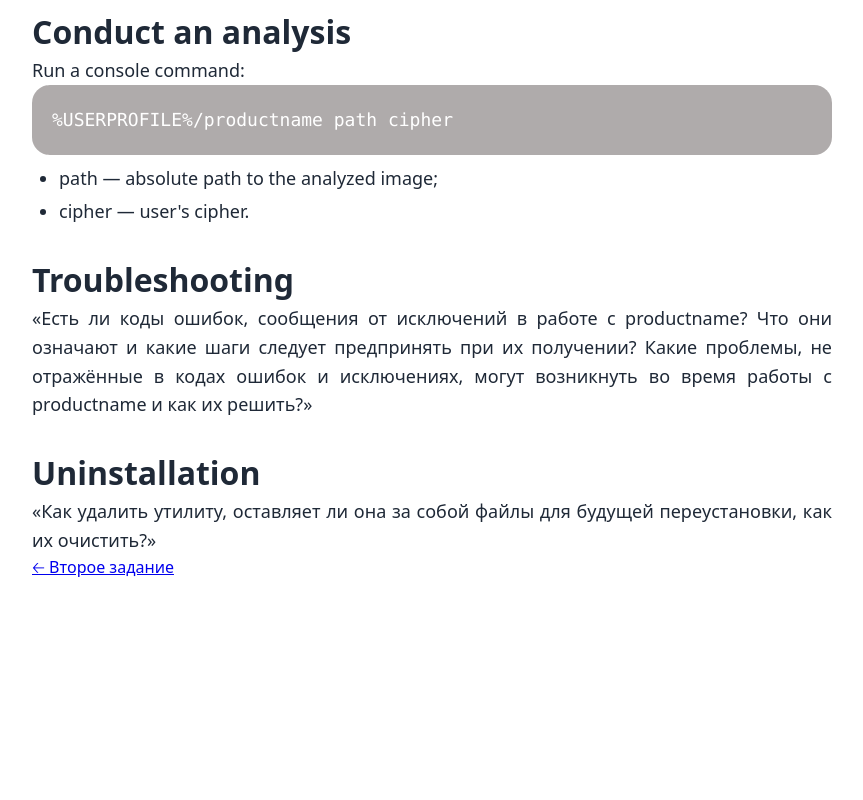
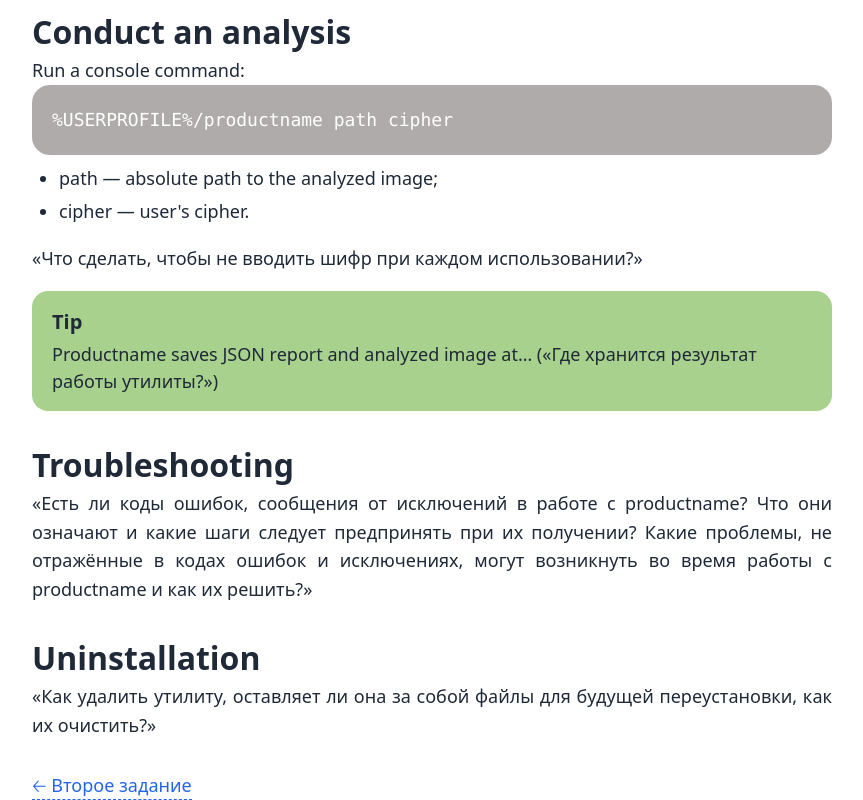
Before and after one commit to RG3B/Smart-Engines-Test.github.io, a plain HTML site: page third-task.html in a window 1280 px wide. Shown: the part 1483-2283 px from the top of the page, without its empty margins (208-1071 px from the left). Before the commit the page ends 2062 px from the top, so only its background shows below. Drawn offline with Linux system fonts and the light colour scheme.

Commit message:
Добавлена подсказка про место сохранения результатов анализа

```diff
--- a/stylesheet-third.css
+++ b/stylesheet-third.css
@@ -5,6 +5,8 @@
     --font-size: 18px;
     --text-color: #1f2937;
     --background-color-code: rgb(175, 171, 171);
+    --background-color-tip: rgb(169, 209, 142);
+    --border-radius-block: 16px;
 }
 
 body {
@@ -151,7 +153,37 @@ nav.menu a:hover {
     font-family: 'Lucida Console', 'Lucida Sans Typewriter', 'Courier New', monospace;
     color: #ffffff;
     margin: 20px;
+}
 
+.tip-section {
+    display: flex;
+    align-items: center;
+    min-height: 70px;
+    background-color: var(--background-color-tip);
+    text-align: left;
+    font-size: var(--font-size);
+    border-radius: var(--border-radius-block);
+    margin: 1em 0;
+    padding: 16px 20px;
+    width: 100%;
+}
+
+.tip-mark {
+    display: inline-block;
+    font-family: inherit;
+    font-size: calc(var(--font-size) + 2px);
+    font-weight: 700;
+    color: var(--text-color);
+    margin-bottom: 4px;
+}
+
+.tip-paragraph {
+    margin: 0;
+    font-size: var(--font-size);
+    line-height: 1.5;
+    color: #1f2937;
+    width: 100%;
+}
 
 .nav-links {
     display: flex;
--- a/third-task.html
+++ b/third-task.html
@@ -109,7 +109,14 @@
             <li>path — absolute path to the analyzed image;</li>
             <li>cipher — user's cipher.</li>
         </ul>
-
+        <p class="main-text">
+            <q>Что сделать, чтобы не вводить шифр при каждом использовании?</q>
+        </p>
+        <div class="tip-section">
+            <p class="tip-paragraph"><span class="tip-mark">Tip</span><br>
+                Productname saves JSON report and analyzed image at… (<q>Где хранится результат работы утилиты?</q>)
+</p>
+        </div>
         <h1 id="Troubleshooting">Troubleshooting</h1>
         <p class="main-text">
             <q>Есть ли коды ошибок, сообщения от исключений в работе с productname? Что они означают и какие шаги следует предпринять при их получении? Какие проблемы, не отражённые в кодах ошибок и исключениях, могут возникнуть во время работы с productname и как их решить?</q>
```
